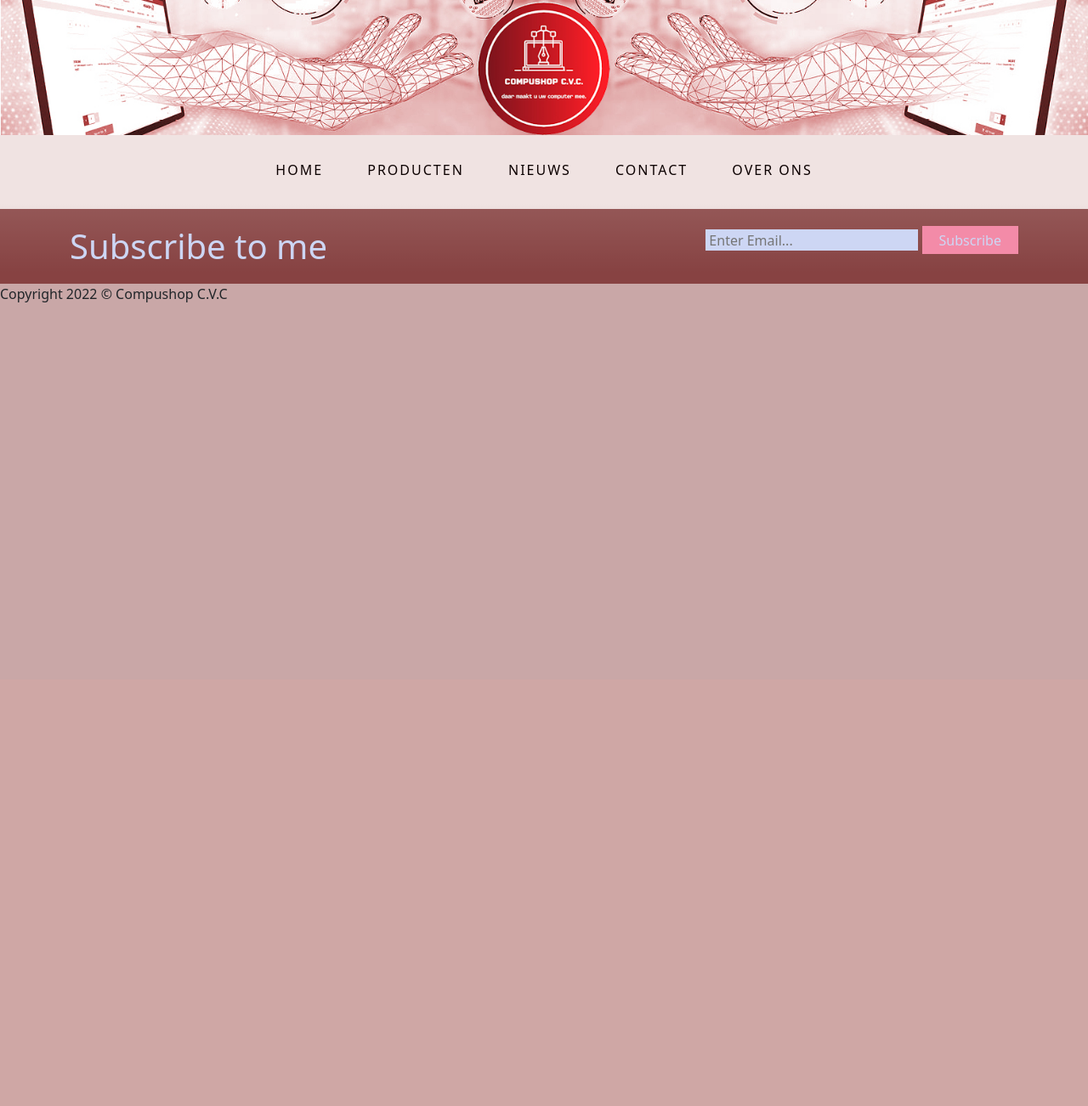
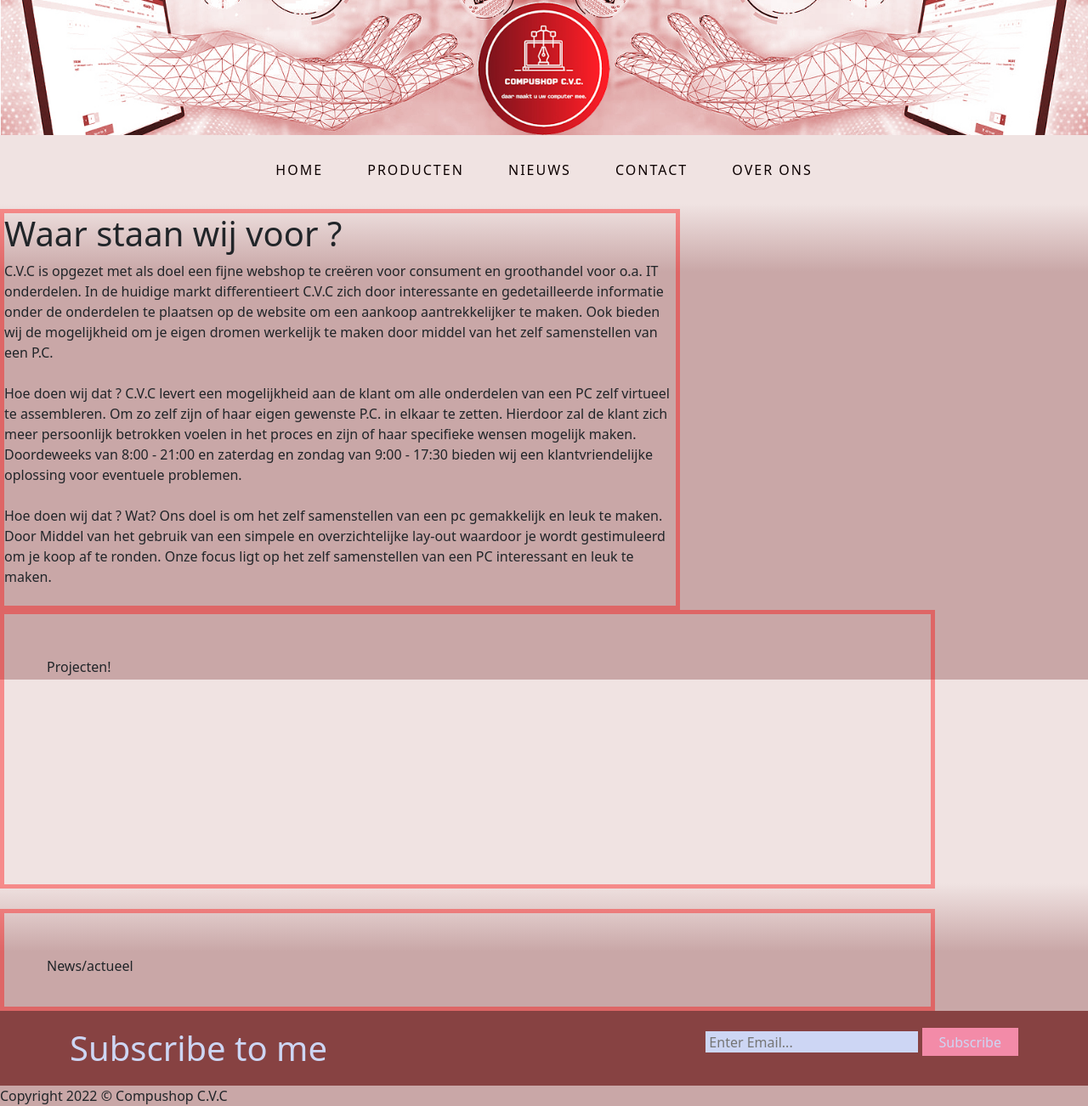
Before and after one commit to thatsleepyman/Compushop-C.V.C, a PHP site: page /html/index.html in a window 1280 px wide. Shown: the whole page at 85% size. Before the commit the page ends 356 px from the top, so only its background shows below. Run offline with PHP 8.4, Linux system fonts and the light colour scheme.

Commit message:
Home pagina -c

```diff
--- a/Compushop C.V.C/css/index.css
+++ b/Compushop C.V.C/css/index.css
@@ -8,3 +8,28 @@ body {
     font-size: 35px;
     height: 100vh;
 }
+/* Waar staan wij voor */
+.div1 {
+    float: left;
+    width: 800px;
+    height: 472px;
+    border: 5px solid rgba(255, 0, 0, 0.39);
+    box-sizing: border-box;
+  }
+  /* Projecten */
+  .div2 {
+    display: inline-block;
+    width: 1100px;
+    height: 328px;
+    padding: 50px;
+    border: 5px solid rgba(255, 0, 0, 0.39);
+    box-sizing: border-box;
+  }
+  .div3 {
+    display: inline-block;
+    width: 1100px;
+    height: 120px;
+    padding: 50px;
+    border: 5px solid rgba(255, 0, 0, 0.39);
+    box-sizing: border-box;
+  }
--- a/Compushop C.V.C/html/index.html
+++ b/Compushop C.V.C/html/index.html
@@ -23,6 +23,34 @@
         <li><a href="#" data-hover="Over ons">Over ons</a></li>
     </nav>
 
+    <div class="div1">
+		<h1> Waar staan wij voor ?</h1>C.V.C is opgezet met als doel een fijne webshop te creëren voor
+        consument en groothandel voor o.a. IT onderdelen. In de huidige markt differentieert C.V.C zich door interessante en gedetailleerde
+        informatie onder de onderdelen te plaatsen op de website om een aankoop aantrekkelijker te maken.
+        Ook bieden wij de mogelijkheid om je eigen dromen werkelijk te maken door middel van het zelf
+        samenstellen van een P.C.
+        <Br>
+        <Br>
+            Hoe doen wij dat ?
+        C.V.C levert een mogelijkheid aan de klant om alle onderdelen van een PC zelf virtueel te assembleren. Om zo zelf zijn of haar eigen gewenste P.C. in elkaar te zetten. Hierdoor zal de klant zich meer persoonlijk betrokken voelen in het proces en zijn of haar specifieke wensen mogelijk maken. Doordeweeks van 8:00 - 21:00 en zaterdag en zondag van 9:00 - 17:30 bieden wij een klantvriendelijke oplossing voor eventuele problemen.
+        <br>
+        <br>
+       Hoe doen wij dat ? Wat?
+        Ons doel is om het zelf samenstellen van een pc gemakkelijk en leuk te maken. Door Middel van het gebruik van een simpele en overzichtelijke lay-out waardoor je wordt gestimuleerd om je koop af te ronden.  Onze focus ligt op het zelf samenstellen van een PC interessant en leuk te maken.
+        </div>
+
+	<div class="div2">Projecten!</div>
+	<br>
+    <br>
+
+	<div class="div3">News/actueel</div>
+
+
+
+
+
+
+
     <footer>
         <section id="newsletter">
             <div class="container">
```
